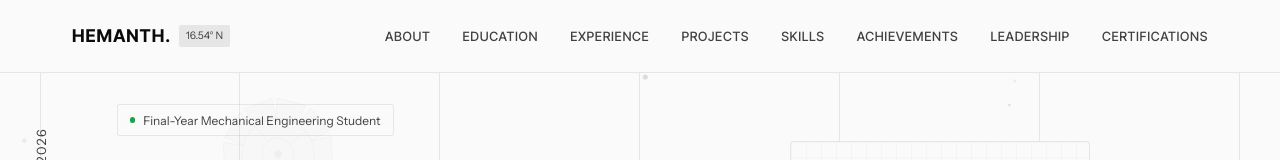
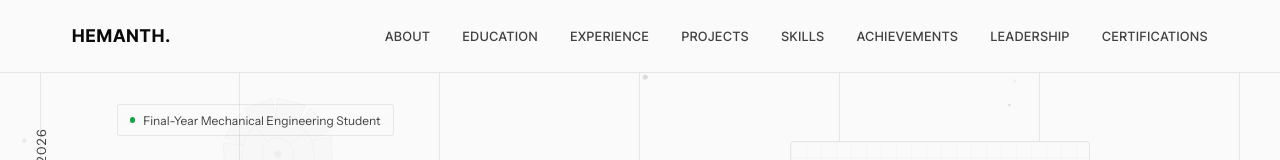
Before and after one commit to asrithreddy755/hemanth-portfolio, a Next.js app: page / in a window 1280 px wide. Shown: the top 160 px of the page. Built offline with nearby package versions, Linux system fonts and the light colour scheme.

Commit message:
version 3

```diff
--- a/src/components/Navbar.tsx
+++ b/src/components/Navbar.tsx
@@ -63,7 +63,6 @@ export default function Navbar({ onOpenResume }: NavbarProps) {
           {/* Logo & Brand */}
           <a href="#hero" className="brand-container">
             <span className="brand-logo-text">HEMANTH.</span>
-            <span className="brand-coords-badge">16.54° N</span>
           </a>
 
           {/* Desktop Navigation */}
```
